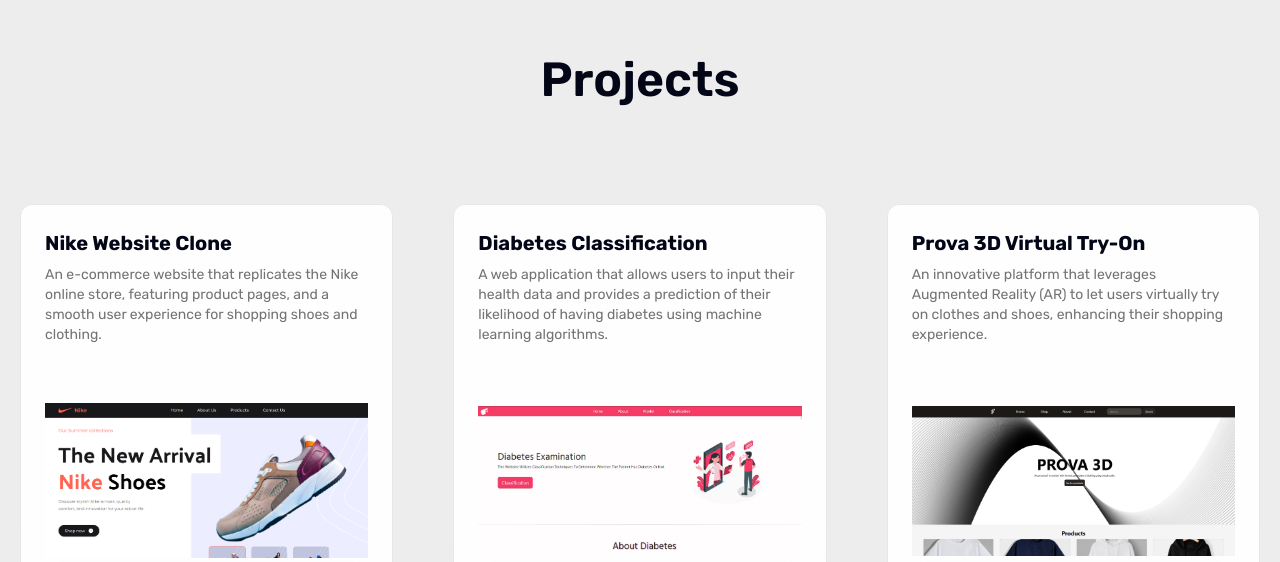
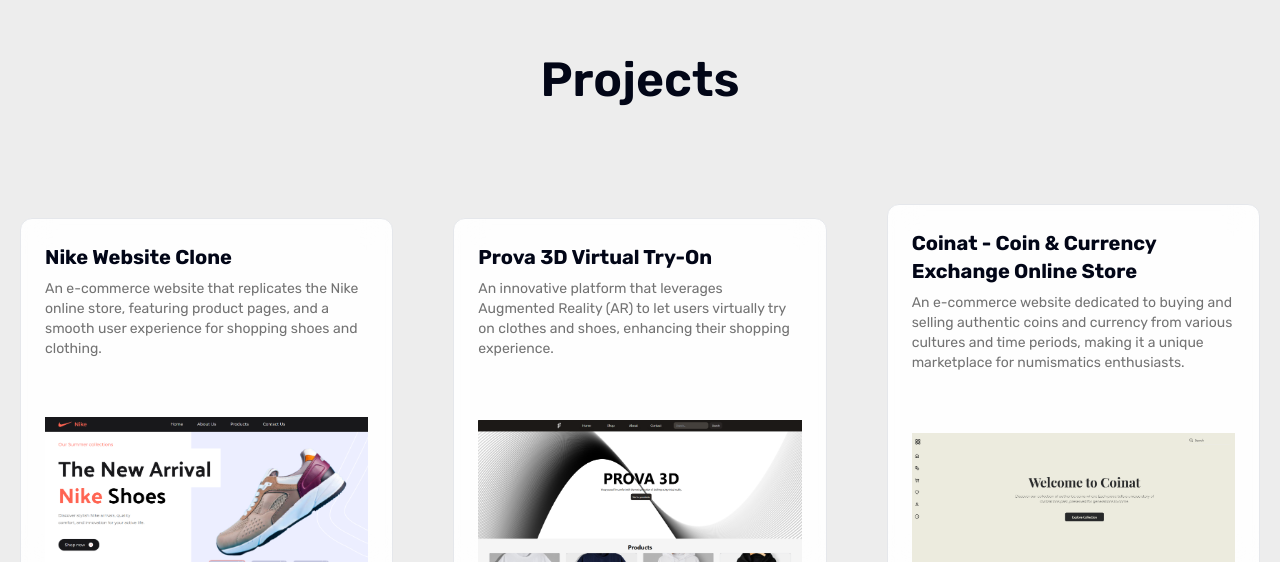
Before and after one commit to seifbasel/My-Portfolio, a Next.js app: page / in a window 1280 px wide. Shown: the part 11438-12000 px from the top of the page. Built offline with nearby package versions, Linux system fonts and the light colour scheme.

Commit message:
order change of projects

```diff
--- a/src/sections/projects.tsx
+++ b/src/sections/projects.tsx
@@ -11,14 +11,7 @@
       link: "https://e-commerce-nike-website.vercel.app/",
       info_link: "https://github.com/seifbasel/Nike-E_Commerce-Website",
     },
-    {
-      title: "Diabetes Classification",
-      description:
-        "A web application that allows users to input their health data and provides a prediction of their likelihood of having diabetes using machine learning algorithms.",
-      thumbnail: "/images/Diabetes-Classification.png",
-      link: "https://github.com/seifbasel/Diabetes-Classification-Website/blob/main/project%20demo.mp4",
-      info_link: "https://github.com/seifbasel/Diabetes-Classification-Website",
-    },
+
     {
       title: "Prova 3D Virtual Try-On",
       description:
@@ -35,6 +28,7 @@
       link: "https://coinat.vercel.app/",
       info_link: "https://github.com/seifbasel/Coinat-Website",
     },
+
     {
       title: "TransHub - Localization & Translation Platform",
       description:
@@ -58,20 +52,29 @@
         "https://github.com/seifbasel/Library-Management-System-Website",
     },
     {
+      title: "Diabetes Classification",
+      description:
+        "A web application that allows users to input their health data and provides a prediction of their likelihood of having diabetes using machine learning algorithms.",
+      thumbnail: "/images/Diabetes-Classification.png",
+      link: "https://github.com/seifbasel/Diabetes-Classification-Website/blob/main/project%20demo.mp4",
+      info_link: "https://github.com/seifbasel/Diabetes-Classification-Website",
+    },
+    {
       title: "COSMOS - Space Exploration Website",
-      description: "An immersive, responsive website showcasing our solar system, Features modern UI elements, smooth animations, and an engaging user experience.",
+      description:
+        "An immersive, responsive website showcasing our solar system, Features modern UI elements, smooth animations, and an engaging user experience.",
       thumbnail: "/images/cosmo.png",
       link: "https://seifbasel.github.io/Space-Exploration-Site/",
-      info_link:
-        "https://github.com/seifbasel/Space-Exploration-Site",
+      info_link: "https://github.com/seifbasel/Space-Exploration-Site",
     },
     {
-      "title": "XO Master - Tic-Tac-Toe Game",
-      "description": "A responsive and interactive Tic-Tac-Toe game with modern UI, smooth animations, and multiplayer functionality.",
-      "thumbnail": "/images/xo.png",
-      "link": "https://seifbasel.github.io/X-O-Game-Website/",
-      "info_link": "https://github.com/seifbasel/X-O-Game-Website"
-    }
+      title: "XO Master - Tic-Tac-Toe Game",
+      description:
+        "A responsive and interactive Tic-Tac-Toe game with modern UI, smooth animations, and multiplayer functionality.",
+      thumbnail: "/images/xo.png",
+      link: "https://seifbasel.github.io/X-O-Game-Website/",
+      info_link: "https://github.com/seifbasel/X-O-Game-Website",
+    },
   ];
 
   return (
```
